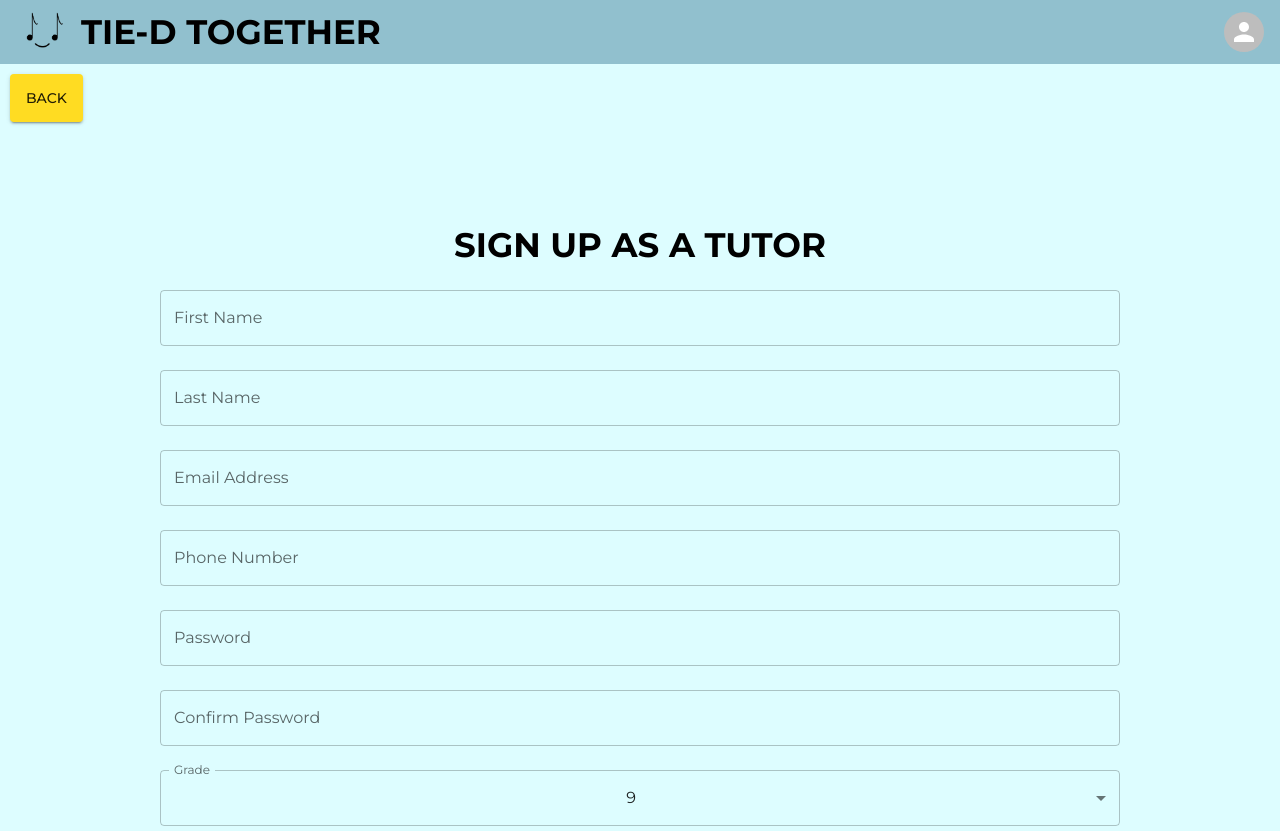
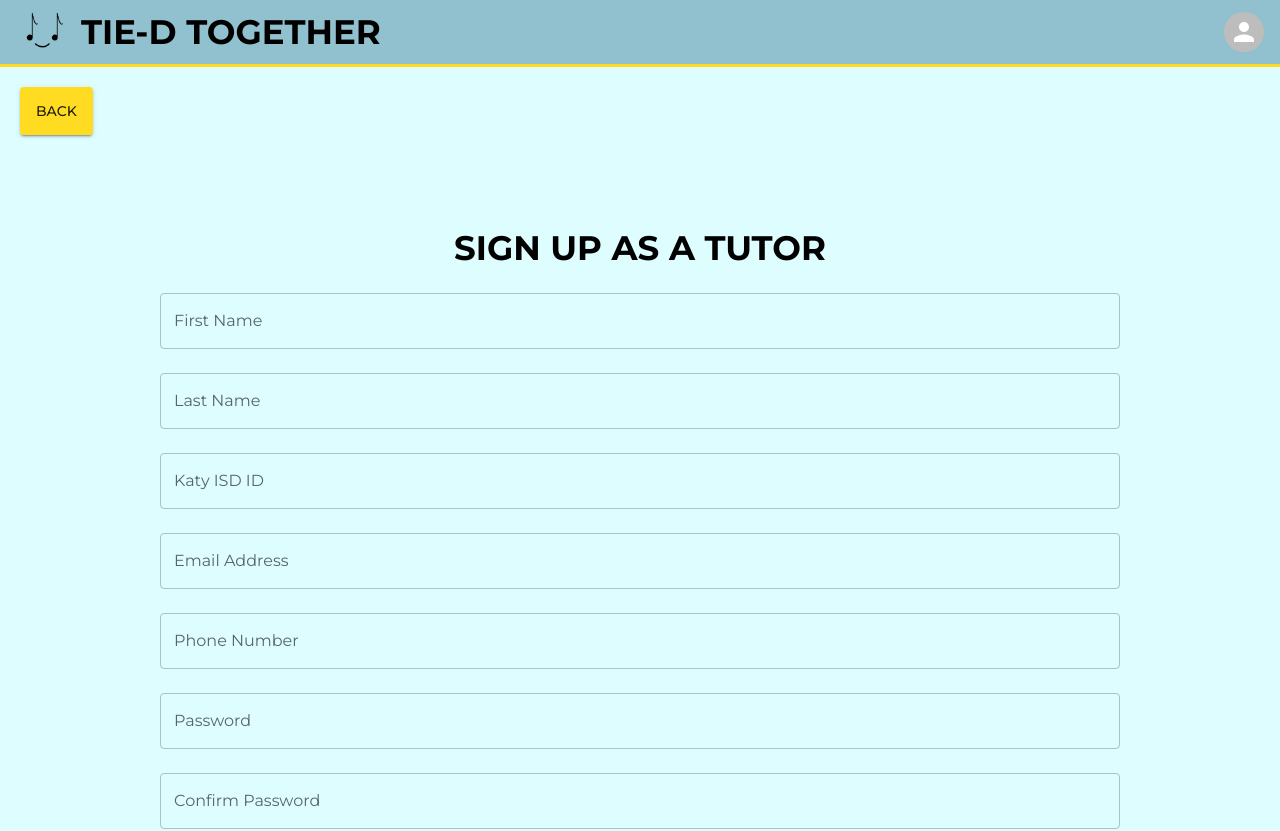
Before and after one commit to csprojectinternational/hello-world-app, a React (Create React App) app in the folder hello-world-react/: page /register-tutor in a window 1280 px wide. Shown: the top 831 px of the page. Built offline with nearby package versions, Linux system fonts and the light colour scheme.

Commit message:
updated styling and added new register fields nav bar has a little bottom border flair fixed onboarding button to work with yellowbutton added katyisdid and communication pref. to register.jsx

```diff
--- a/hello-world-react/src/components/NavBar/NavBar.jsx
+++ b/hello-world-react/src/components/NavBar/NavBar.jsx
@@ -8,7 +8,7 @@ import './logo.png'
 
 const NavBar = () => {
   return (
-    <AppBar position="sticky" sx={{ backgroundColor: '#91C0CE', boxShadow: "0px 0px" }}>
+    <AppBar position="sticky" sx={{ backgroundColor: '#91C0CE', boxShadow: "0px 0px", borderBottom: "3px solid #FFDC22" }}>
       <Toolbar>
         <Link to="/">
           <img src="./logo.png" alt="logo" className="logo" style={{ height: '2.5rem', paddingRight: '1rem' }}></img>
--- a/hello-world-react/src/components/OnboardingButton/OnboardingButton.jsx
+++ b/hello-world-react/src/components/OnboardingButton/OnboardingButton.jsx
@@ -1,14 +1,15 @@
-import { Button, Typography } from '@mui/material'
+import { Typography } from '@mui/material'
 import React from 'react'
 import { Link } from 'react-router-dom'
+import YellowButton from '../YellowButton/YellowButton'
 
 const OnboardingButton = ( { link, text } ) => {
   return (
     <>
       <Link to={"/" + link} style={{textDecoration: "none"}}>
-        <Button variant="contained" sx={{height: "3rem", width: "100%", backgroundColor: "#FFDC22", ":hover": {backgroundColor: "lightyellow"}}}>
+        <YellowButton style={{width: "100%", height: "6rem"}}>
           <Typography variant="h6" sx={{}}>{text}</Typography>
-        </Button>
+        </YellowButton>
       </Link>
     </>
   )
--- a/hello-world-react/src/pages/Register/Register.jsx
+++ b/hello-world-react/src/pages/Register/Register.jsx
@@ -5,8 +5,8 @@ import './Register.css'
 import { Link } from 'react-router-dom';
 import Background from '../../components/Background/Background';
 import YellowButton from '../../components/YellowButton/YellowButton';
+
 // TODO:
-// create dropdowns
 // make confirm password work
 // implement mandatory fields
 // collect everything up into an array on submit
@@ -31,7 +31,7 @@ const Register = ({ isStudent }) => {
 
   return (
     <Background style={{position: "relative"}}>
-      <Link to="/" style={{textDecoration: "none", position: "absolute", left: "10px", top: "10px"}}>
+      <Link to="/" style={{textDecoration: "none", position: "absolute", left: "20px", top: "20px"}}>
         <YellowButton>BACK</YellowButton>
       </Link>
       <Stack spacing={3} className="stack" sx={{margin: 0, padding: '20vmin'}}>
@@ -47,6 +47,12 @@ const Register = ({ isStudent }) => {
         <TextField
           id="lastName"
           label="Last Name"
+          variant="outlined"
+          // onChange={}
+        />
+        <TextField
+          id="id"
+          label="Katy ISD ID"
           variant="outlined"
           // onChange={}
         />
@@ -137,6 +143,20 @@ const Register = ({ isStudent }) => {
           >
             {
               ["No Preference", "In-Person", "Virtual"].map((choice) => (
+                <MenuItem key={choice} value={choice}>{choice}</MenuItem>
+              ))
+            }
+          </TextField>
+          <TextField
+            id="studentCommunicationPreference"
+            label="Would you like to be contacted via phone or email?"
+            variant="outlined"
+            defaultValue="No Preference"
+            select
+            // onChange={}
+          >
+            {
+              ["No Preference", "Phone", "Email"].map((choice) => (
                 <MenuItem key={choice} value={choice}>{choice}</MenuItem>
               ))
             }
```
